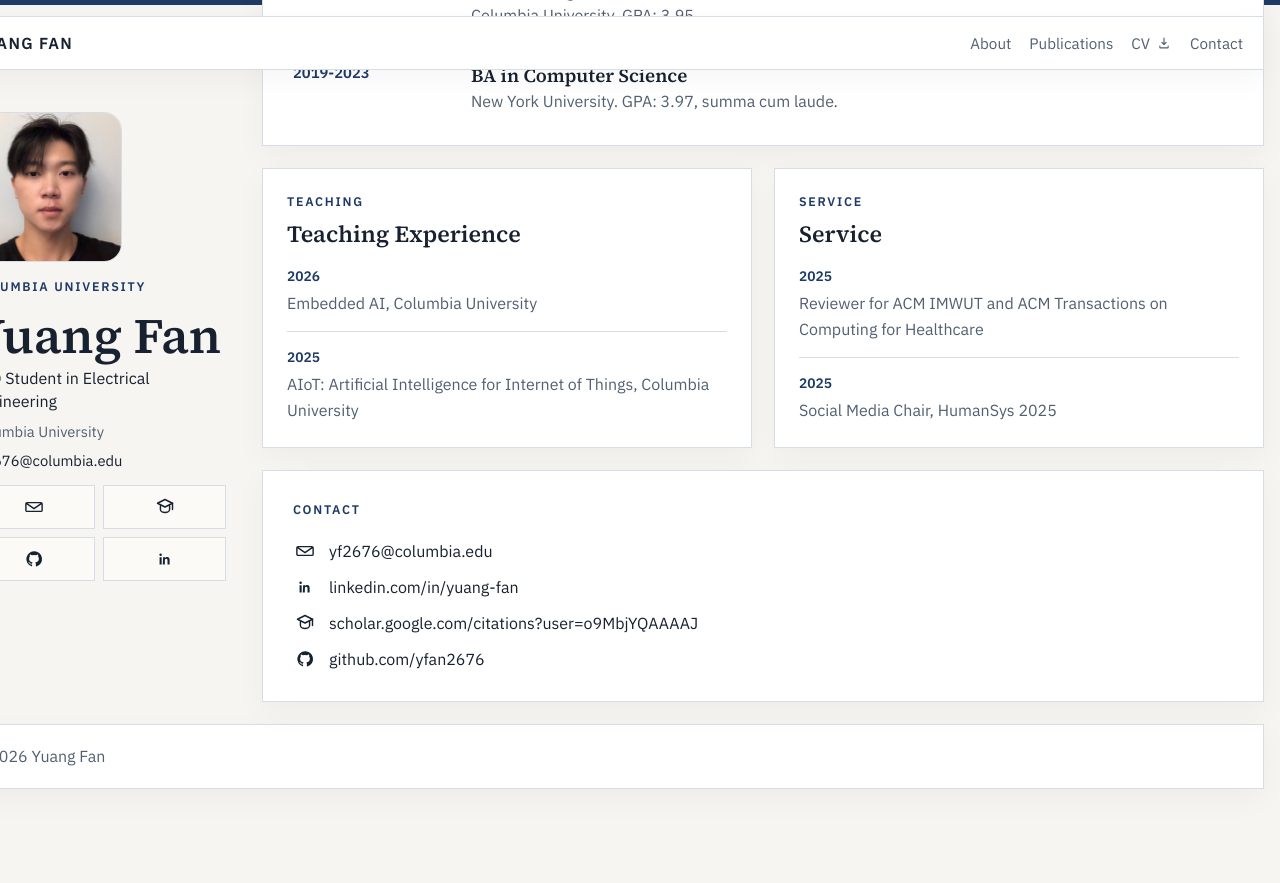
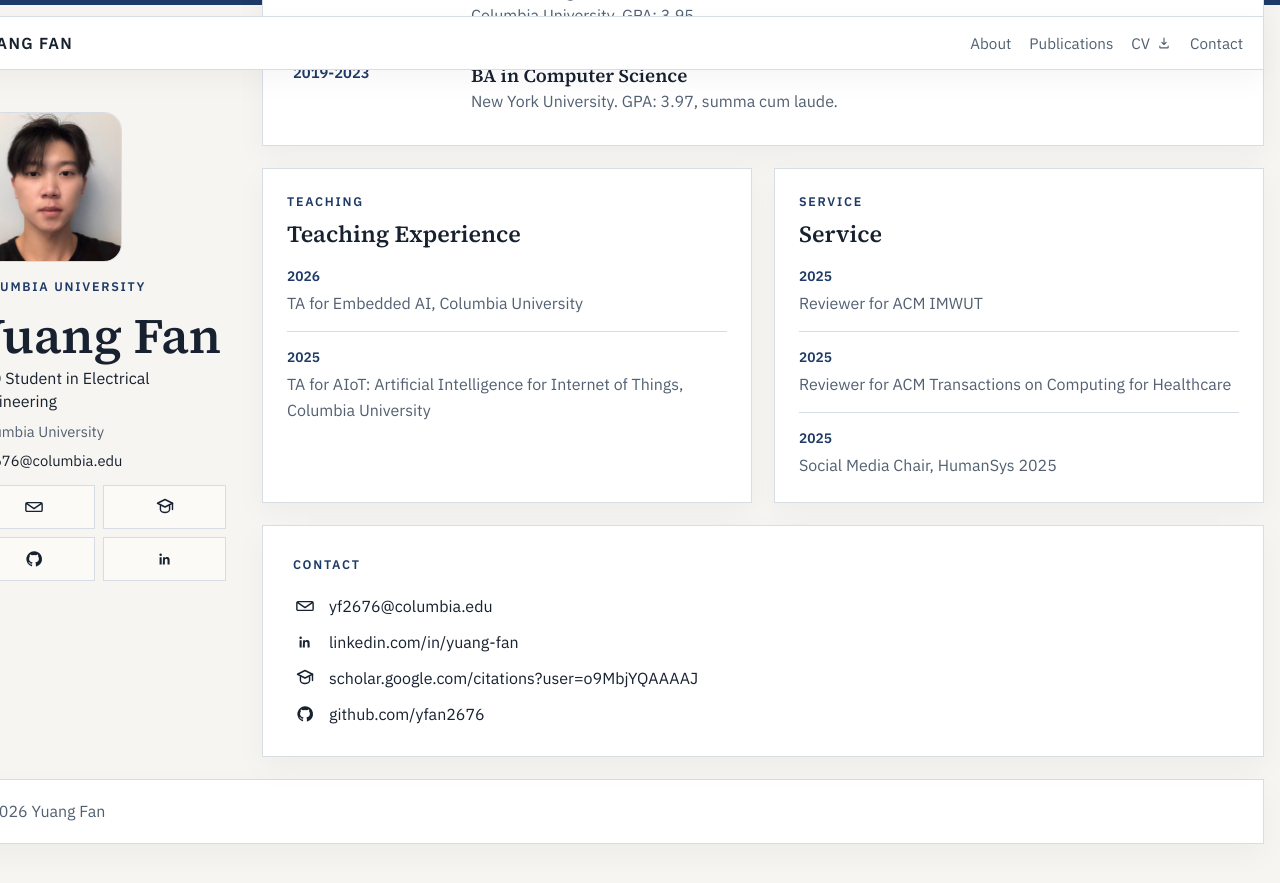
Before and after one commit to yfan2676/yfan2676.github.io, a Jekyll site: the page built from index.html, in a window 1280 px wide and 900 px high, scrolled down 3178 px. Shown: the top 883 px of the window. Built offline with Jekyll 4.4.1, drawn with Linux system fonts in a browser that asks for light colours; before the commit the page ends 4023 px from its top, so only the background shows below that.

Commit message:
Clarify teaching and review entries

```diff
--- a/index.html
+++ b/index.html
@@ -285,11 +285,11 @@ layout: null
             <ul class="compact-list">
               <li>
                 <span>2026</span>
-                Embedded AI, Columbia University
+                TA for Embedded AI, Columbia University
               </li>
               <li>
                 <span>2025</span>
-                AIoT: Artificial Intelligence for Internet of Things, Columbia University
+                TA for AIoT: Artificial Intelligence for Internet of Things, Columbia University
               </li>
             </ul>
           </section>
@@ -300,7 +300,11 @@ layout: null
             <ul class="compact-list">
               <li>
                 <span>2025</span>
-                Reviewer for ACM IMWUT and ACM Transactions on Computing for Healthcare
+                Reviewer for ACM IMWUT
+              </li>
+              <li>
+                <span>2025</span>
+                Reviewer for ACM Transactions on Computing for Healthcare
               </li>
               <li>
                 <span>2025</span>
```
